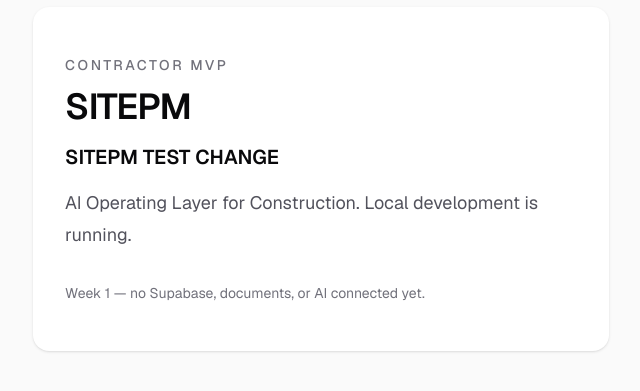
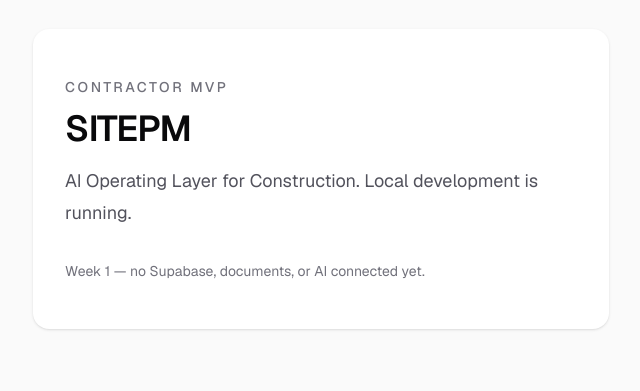
Before and after one commit to torrescarroll-droid/SITEPM, a Next.js app: page / in a window 1280 px wide. Shown: the part 221-612 px from the top of the page, without its empty margins (319-959 px from the left). Built offline with nearby package versions, Linux system fonts and the light colour scheme.

Commit message:
Revert "Update page.tsx"
This reverts commit 6b686b8145db413ba44b523d78c787ce05fa40c9.

```diff
--- a/app/page.tsx
+++ b/app/page.tsx
@@ -8,9 +8,6 @@
         <h1 className="mt-3 text-4xl font-semibold tracking-tight text-zinc-950">
           SITEPM
         </h1>
-        <p className="mt-4 text-xl font-semibold text-zinc-950">
-          SITEPM TEST CHANGE
-        </p>
         <p className="mt-4 text-lg leading-8 text-zinc-600">
           AI Operating Layer for Construction. Local development is running.
         </p>
```
